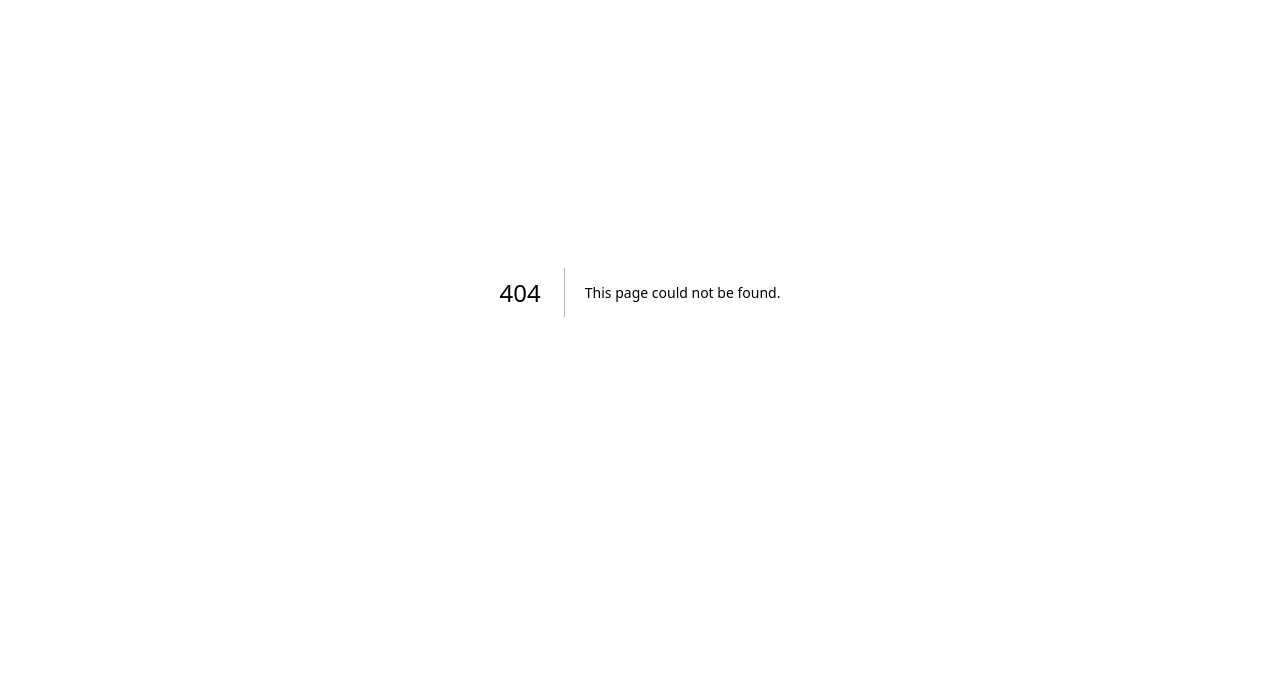
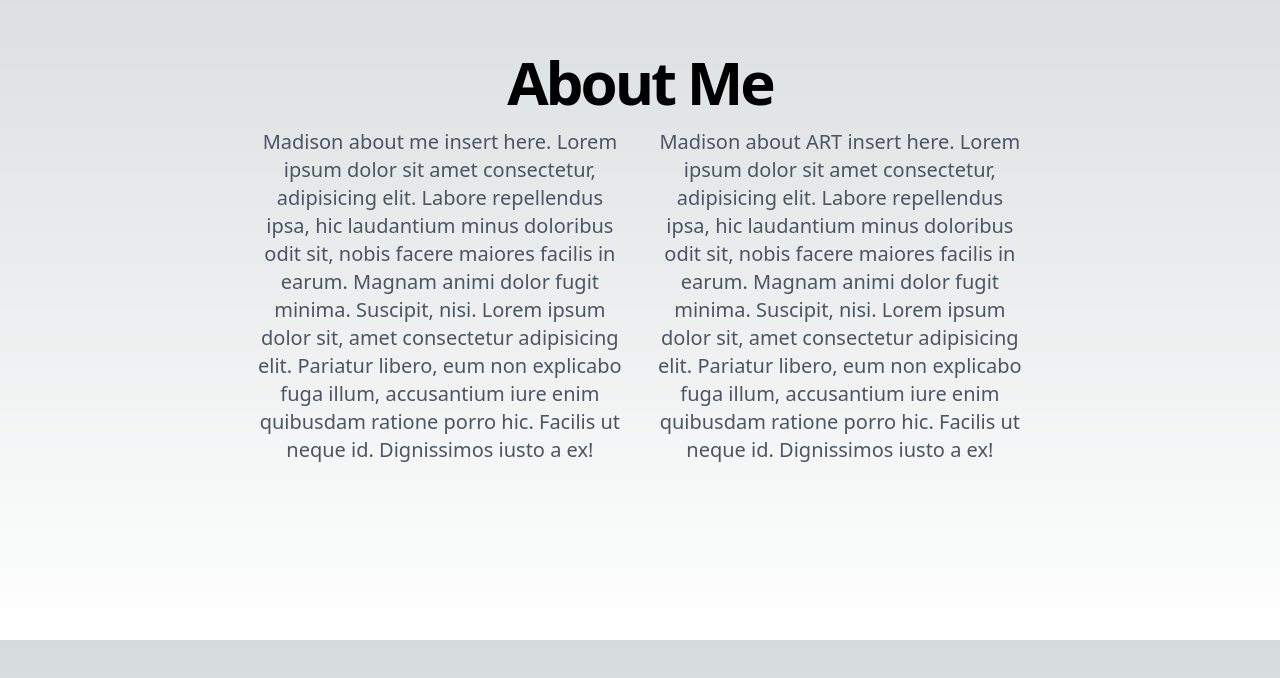
Before and after one commit to brooke-dev/madison-portfolio, a Next.js app: page /about in a window 1280 px wide. Before the commit this address had no page. Shown: the part 108-786 px from the top of the page. Built offline with nearby package versions, Linux system fonts and the light colour scheme.

Commit message:
renamed files

```diff
--- /dev/null
+++ b/src/pages/about.tsx
@@ -0,0 +1,47 @@
+import React from "react";
+// import Header from "@/Components/Header";
+// import Footer from "@/Components/Footer";
+// import { useSession } from "next-auth/react";
+import Link from "next/link";
+export default function About() {
+//   const { data: session, status } = useSession();
+  return (
+    <>
+      {/* <Header /> */}
+      <section className="relative">
+        <div className="max-w-6xl mx-auto px-4 sm:px-6">
+          <div className="pt-32 pb-12 md:pt-40 md:pb-20">
+            <div className="text-center pb-12 md:pb-16">
+              <h1
+                className="break-words text-5xl md:text-6xl font-extrabold leading-tighter tracking-tighter mb-4"
+                data-aos="zoom-y-out"
+              >
+                About{" "}Me
+              </h1>
+
+              <div className="max-w-3xl mx-auto flex flex-row space-x-8">
+                <p
+                  className="text-xl text-gray-600 mb-8"
+                  data-aos="zoom-y-out"
+                  data-aos-delay="150"
+                >
+                 Madison about me insert here. Lorem ipsum dolor sit amet consectetur, adipisicing elit. Labore repellendus ipsa, hic laudantium minus doloribus odit sit, nobis facere maiores facilis in earum. Magnam animi dolor fugit minima. Suscipit, nisi. Lorem ipsum dolor sit, amet consectetur adipisicing elit. Pariatur libero, eum non explicabo fuga illum, accusantium iure enim quibusdam ratione porro hic. Facilis ut neque id. Dignissimos iusto a ex!
+
+                </p>
+                <p
+                  className="text-xl text-gray-600 mb-8 "
+                  data-aos="zoom-y-out"
+                  data-aos-delay="150"
+                >
+                 Madison about ART insert here. Lorem ipsum dolor sit amet consectetur, adipisicing elit. Labore repellendus ipsa, hic laudantium minus doloribus odit sit, nobis facere maiores facilis in earum. Magnam animi dolor fugit minima. Suscipit, nisi. Lorem ipsum dolor sit, amet consectetur adipisicing elit. Pariatur libero, eum non explicabo fuga illum, accusantium iure enim quibusdam ratione porro hic. Facilis ut neque id. Dignissimos iusto a ex!
+
+                </p>
+              </div>
+            </div>
+          </div>
+        </div>
+      </section>
+      {/* <Footer /> */}
+    </>
+  );
+}
```
Also changed, not shown: src/pages/_contact.tsx (deleted), src/pages/_home.tsx (deleted), src/pages/contact.tsx (added), src/pages/home.tsx (added).
